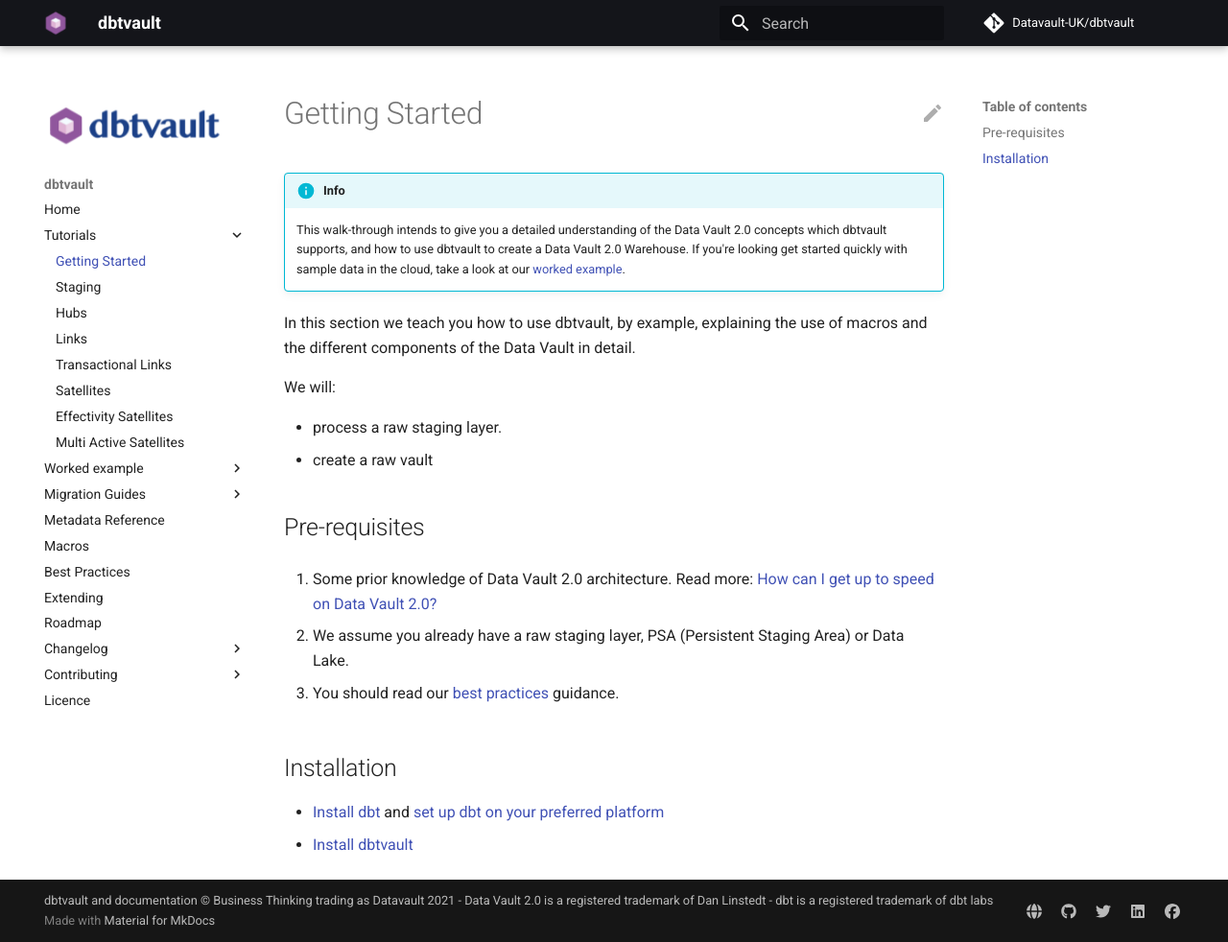
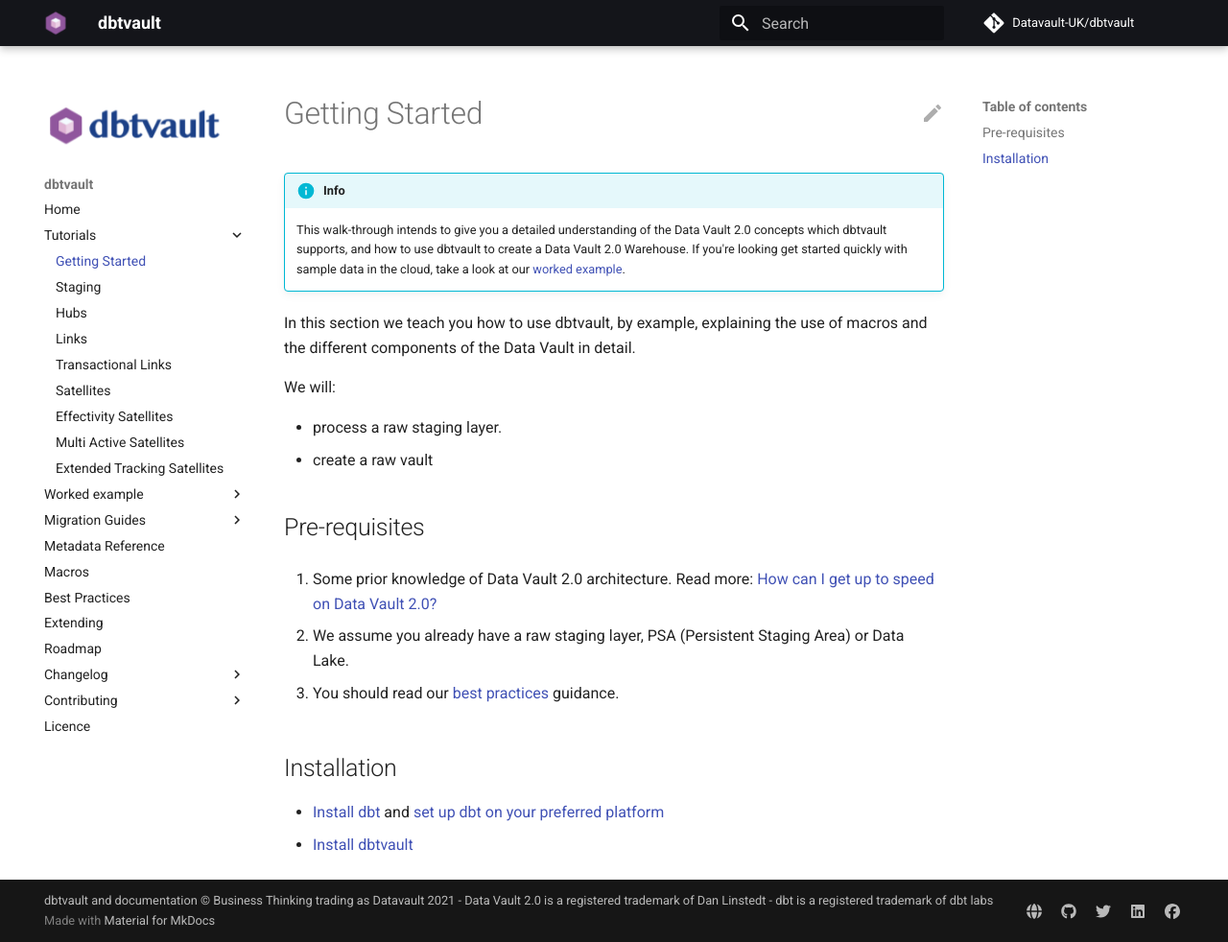
Before and after one commit to Datavault-UK/automate-dv-docs, an MkDocs documentation site: the page built from docs/tutorial/tut_getting_started.md, in a window 1280 px wide and 982 px high. Shown: the whole window at 96% size. Built offline with MkDocs 1.6.1 and Material for MkDocs 9.7.7, drawn with Linux system fonts in a browser that asks for light colours; comment, search, counter and statistics services are not loaded.

Commit message:
Fix menu

```diff
--- a/mkdocs.yml
+++ b/mkdocs.yml
@@ -29,6 +29,7 @@
       - Satellites: 'tutorial/tut_satellites.md'
       - Effectivity Satellites: 'tutorial/tut_eff_satellites.md'
       - Multi Active Satellites: 'tutorial/tut_multi_active_satellites.md'
+      - Extended Tracking Satellites: 'tutorial/tut_xts.md'
   - Worked example:
       - Getting Started: 'worked_example/we_worked_example.md'
       - Project setup: 'worked_example/we_setup.md'
```
